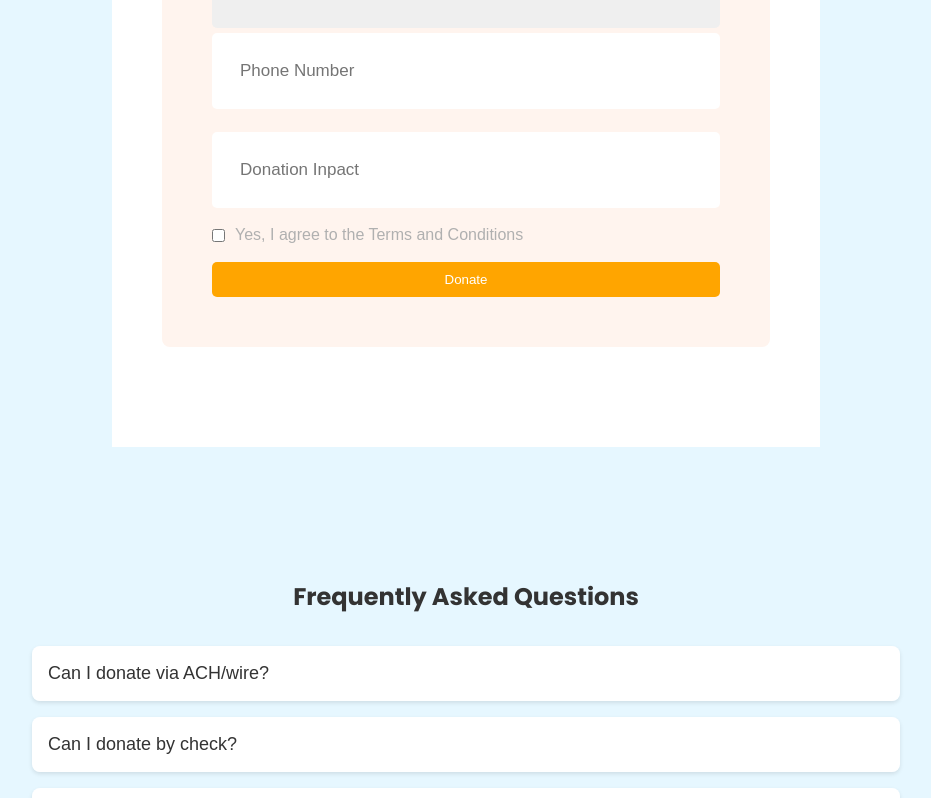
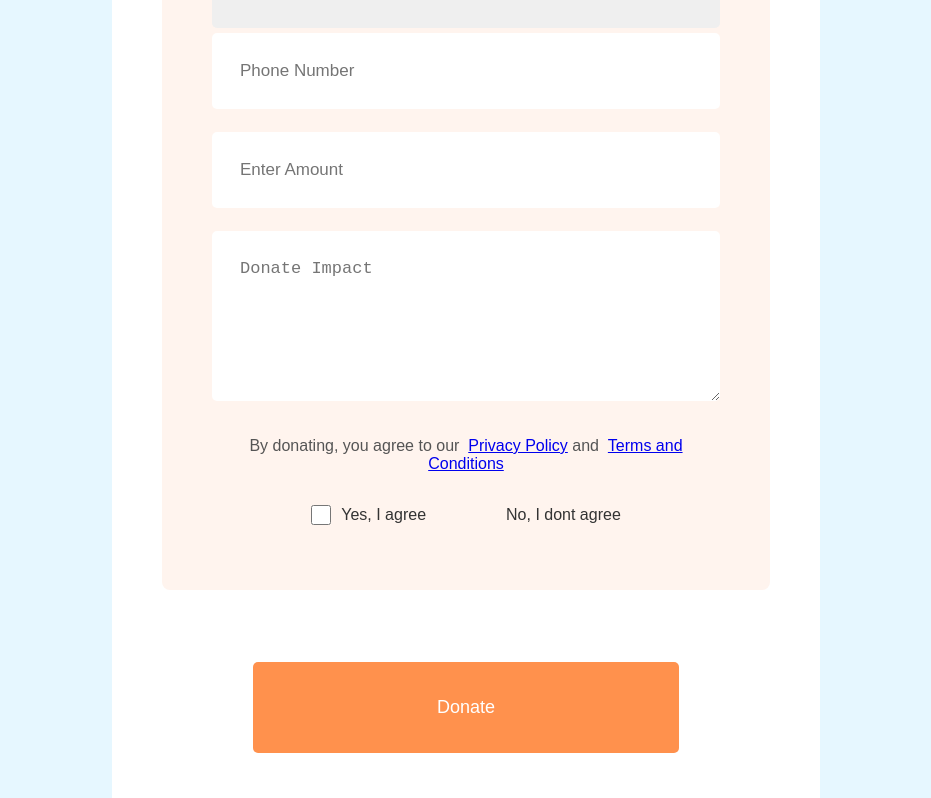
Before and after one commit to D-roid-Technologies/Tourism-4-food, a React (Create React App) app: page /donate in a window 1280 px wide. Shown: the part 2082-2880 px from the top of the page, without its empty margins (174-1105 px from the left). Built offline with nearby package versions, Linux system fonts and the light colour scheme; no server answers.

Commit message:
updated donte form section

```diff
--- a/src/App/UI/Pages/donate/Donate.css
+++ b/src/App/UI/Pages/donate/Donate.css
@@ -48,7 +48,9 @@
 }
 /* FORM SECTION */
 .donate-form-container {
-  padding: 100px 50px;
+  padding: 0 50px;
+  padding-top: 100px;
+  padding-bottom: 50px;
 }
 .container {
   /* max-width: 500px; */
@@ -134,24 +136,65 @@ select {
 input[type="checkbox"] {
   margin-right: 10px;
 }
-
-.agreement {
+.donta-form-agreement {
+  font-size: 16px;
+  color: #555;
+  margin: 2em;
+}
+/* .agreement {
   display: flex;
   align-items: center;
+} */
+.form-group.agreement {
+  display: flex;
+  align-items: center;
+  gap: 10px;
+  justify-content: center;
+  margin: 15px 0;
+}
+
+.form-group.agreement input[type="checkbox"] {
+  width: 20px;
+  height: 20px;
+  margin: 0;
+  cursor: pointer;
+}
+
+.agreement-labels {
+  display: flex;
+  justify-content: center;
+  gap: 80px;
+}
+
+.agreement-labels label {
+  cursor: pointer;
+  color: #333;
+}
+.submit-btn-container {
+  display: flex;
+  justify-content: center;
+  align-items: center;
+
+  margin: 0 auto;
 }
 
 .submit-button {
-  width: 100%;
-  background-color: #ffa500;
+  width: 70%;
+  /* width: 100%; */
+  background-color: #ff914d;
   color: white;
-  padding: 10px;
+  padding: 35px;
   border: none;
   border-radius: 5px;
   cursor: pointer;
+  margin-top: 4em;
+  font-size: 18px;
+  transition: background-color 0.3s ease;
 }
 
 .submit-button:hover {
-  background-color: #ff8c00;
+  background-color: #f08442;
+  transform: scale(1.02);
 }
 /* FAQ SECTION */
 .faq-main-container {
--- a/src/App/UI/Pages/donate/Donate.tsx
+++ b/src/App/UI/Pages/donate/Donate.tsx
@@ -2,6 +2,24 @@ import React, { useState } from "react";
 import "../donate/Donate.css";
 import Navbar from "../../components/navbar/NavBar";
 import Footer from "../../components/footer/Footer";
+import LandingButton from "../../components/landingbutton/LandingButton";
+interface FormData {
+  title: string;
+  firstName: string;
+  middleName: string;
+  lastName: string;
+  email: string;
+  gender: string;
+  address: string;
+  postalCode: string;
+  city: string;
+  country: string;
+  phoneNumber: string;
+  donationAmount: string;
+  agreement: boolean;
+  comments: string;
+}
+
 interface FAQItem {
   question: string;
   answer: string;
@@ -72,7 +90,7 @@ const Donate: React.FunctionComponent = () => {
   const toggleAccordion = (index: number) => {
     setActiveIndex(activeIndex === index ? null : index);
   };
-  const [formData, setFormData] = useState({
+  const [formData, setFormData] = useState<FormData>({
     title: "",
     firstName: "",
     middleName: "",
@@ -86,10 +104,13 @@ const Donate: React.FunctionComponent = () => {
     phoneNumber: "",
     donationAmount: "",
     agreement: false,
+    comments: "",
   });
 
   const handleChange = (
-    e: React.ChangeEvent<HTMLInputElement | HTMLSelectElement>
+    e: React.ChangeEvent<
+      HTMLInputElement | HTMLSelectElement | HTMLTextAreaElement
+    >
   ) => {
     const { name, value, type } = e.target;
 
@@ -248,12 +269,28 @@ const Donate: React.FunctionComponent = () => {
                 <input
                   type="text"
                   name="donationAmount"
-                  placeholder="Donation Inpact"
+                  placeholder="Enter Amount"
                   onChange={handleChange}
+                  required
                   value={formData.donationAmount}
                   className="code-input"
                 />
               </div>
+              <div>
+                <textarea
+                  name="comments"
+                  placeholder="Donate Impact"
+                  onChange={handleChange}
+                  value={formData.comments || ""}
+                  className="code-input"
+                  rows={6}
+                />
+              </div>
+              <p className="donta-form-agreement">
+                By donating, you agree to our &nbsp;
+                <a href="/privacy-policy">Privacy Policy</a> and &nbsp;
+                <a href="/terms">Terms and Conditions</a>
+              </p>
               <div className="form-group agreement">
                 <input
                   type="checkbox"
@@ -261,12 +298,19 @@ const Donate: React.FunctionComponent = () => {
                   onChange={handleChange}
                   checked={formData.agreement}
                 />
-                <label>Yes, I agree to the Terms and Conditions</label>
+                <div className="agreement-labels">
+                  <label>Yes, I agree</label>
+                  <label>No, I dont agree </label>
+                </div>
               </div>
+            </form>
+            <div className="submit-btn-container">
               <button type="submit" className="submit-button">
                 Donate
               </button>
-            </form>
+            </div>
+
+            {/* <LandingButton label={"Donate"} /> */}
           </div>
         </div>
         <section className="faq-main-container">
```
